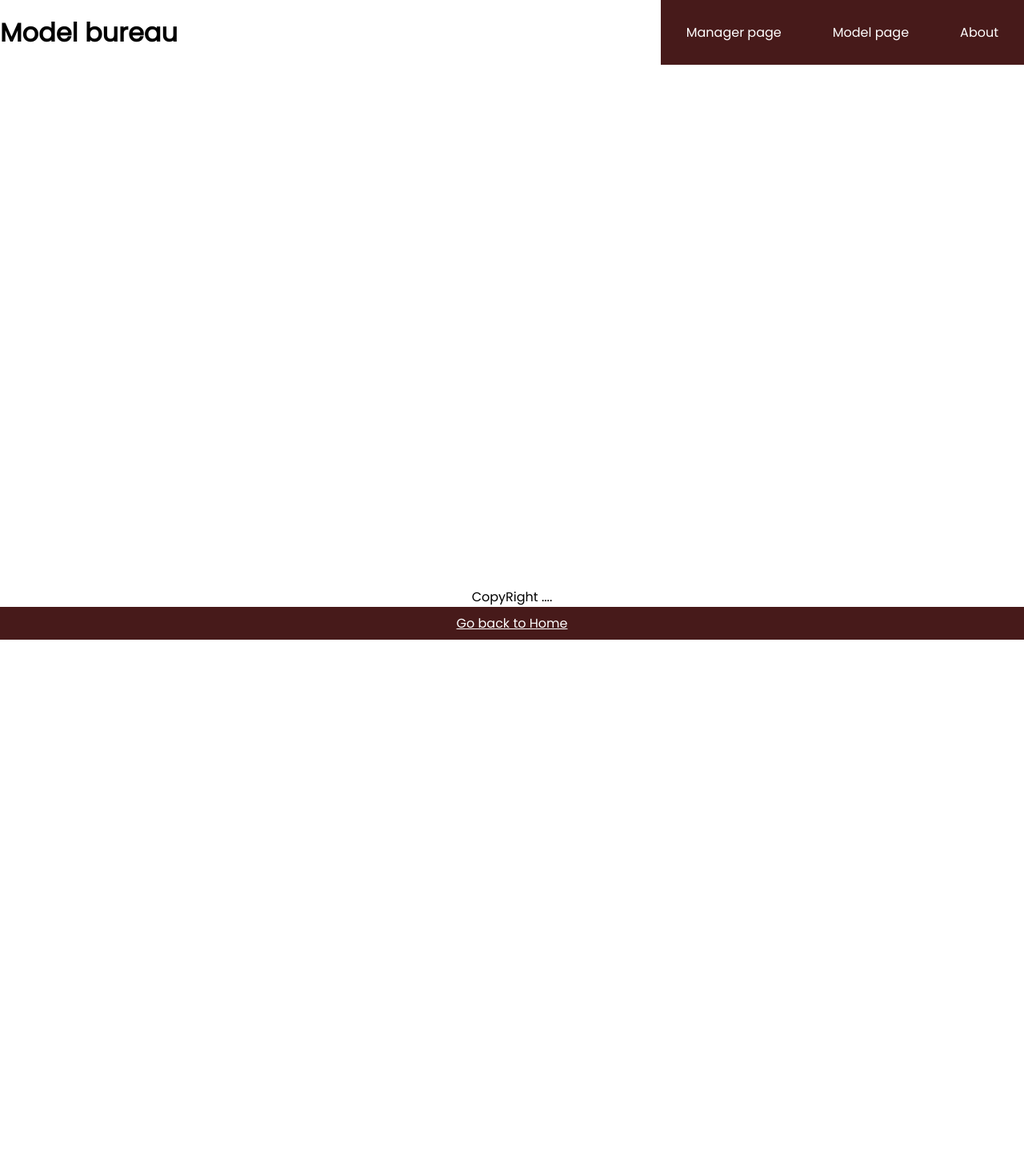
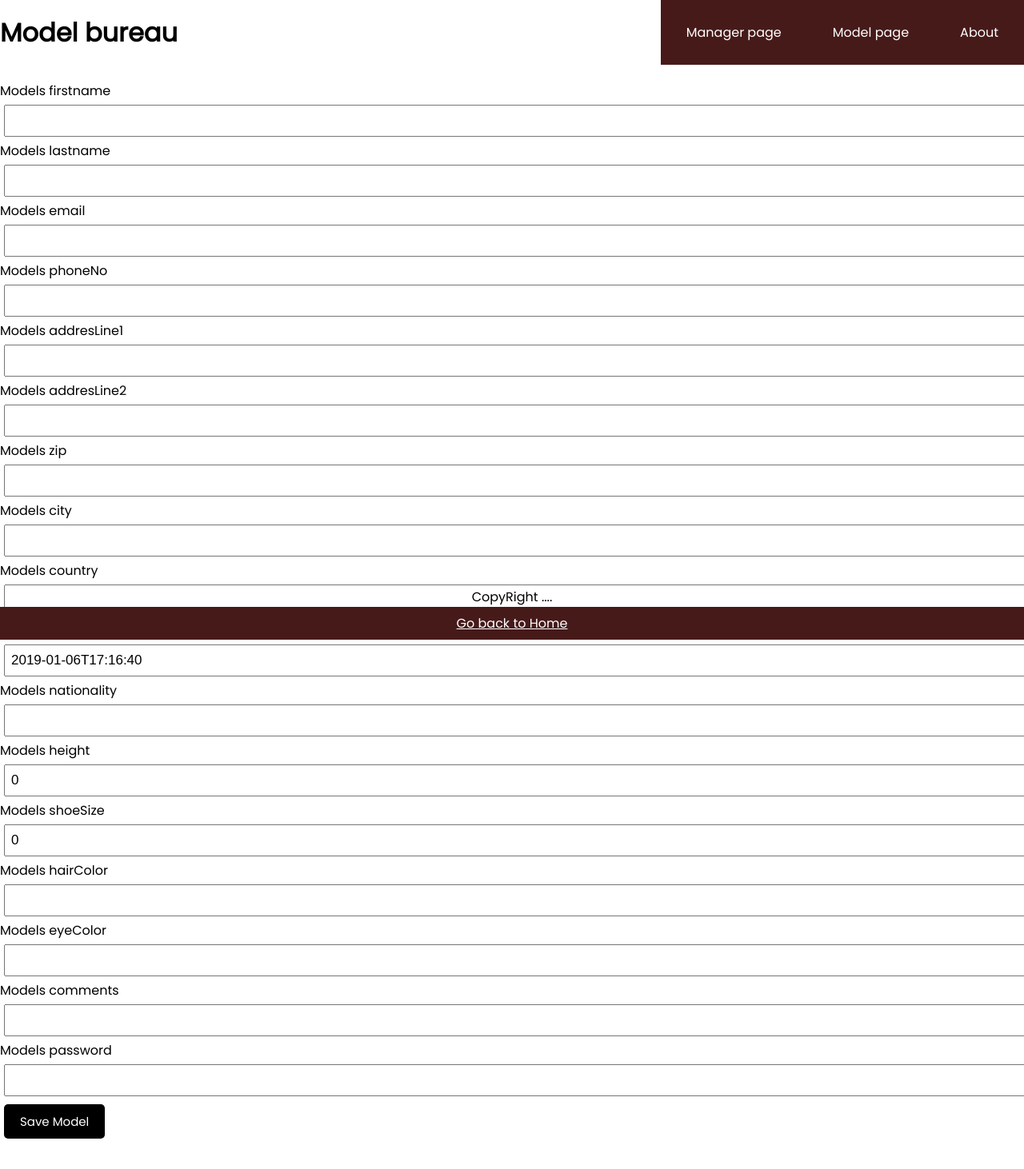
Before and after one commit to Eva-Vib-And/Gui_Assignment_3, a Vue app: page /createmodel in a window 1280 px wide. Shown: the top 1462 px of the page at 80% size. Before the commit the page ends 800 px from the top, so only its background shows below. Built offline with nearby package versions, Linux system fonts and the light colour scheme.

Commit message:
add manager og add mondel virker nu

```diff
--- /dev/null
+++ b/src/components/AddManager.vue
@@ -0,0 +1,88 @@
+<template>
+    <div class="form-control">
+        <label for="email">Email</label>
+        <input type="text" v-model="email" name="email">
+    </div>
+    <div class="form-control">
+            <label for="password">password</label>
+             <input type="text" v-model="password" name="password" />
+    </div>
+    <div class="form-control">
+            <label for="managerFName">FirstName </label>
+             <input type="text" v-model="managerFName" name="managerFName" />
+    </div>
+    <div class="form-control">
+            <label for="managerLName">LastName</label>
+             <input type="text" v-model="managerLName" name="managerLName" />
+    </div>
+    <input type="button" value="Save Manager" v-on:click="submit" class="btn btn-block"/>
+</template>
+
+
+<script>
+export default{
+    name: 'AddManager',
+     data(){
+         return{
+         email: "",
+         password:"",
+         managerFName:"",
+         managerLName:"",
+         }
+     },
+     methods:{
+       async submit(){
+             var AddManager ={
+                 email: this.email,
+                 password: this.password,
+                 managerFName: this.managerFName,
+                 managerLName: this.managerLName
+            }
+         try {
+          //console.log("token"+localStorage.getItem("token"))
+          let res = await fetch("https://localhost:44368/api/Managers",{
+          method: 'POST',
+          body: JSON.stringify(AddManager),
+          credentials: 'include',
+          headers: {
+              'Authorization': 'Bearer ' + localStorage.getItem("token"),
+              'Content-Type': 'application/json'
+          }
+
+      })//.then(responseJson => {this.response = responseJson;}).catch(error => alert('Something bad happend: ' + error));
+        if (res.ok) {
+                let data = await res.json()
+                this.models = [...this.models,data]
+                this.$router("ManagerSide");
+            }
+        }catch (error) {
+                alert(alert('Something bad happened ' + error))
+        }
+         this.email=''
+         this.password=''
+         this.managerFName=''
+         this.managerLName=''
+
+        }
+     }
+}
+
+</script>
+<style scoped>
+.add-form {
+  margin-bottom: 40px;
+}
+.form-control {
+  margin: 0px 0;
+}
+.form-control label {
+  display: block;
+}
+.form-control input {
+  width: 100%;
+  height: 40px;
+  margin: 5px;
+  padding: 3px 7px;
+  font-size: 17px;
+}
+</style>
--- a/src/components/AddModel.vue
+++ b/src/components/AddModel.vue
@@ -1,75 +1,75 @@
 <template>
    <form @submit="onSubmit" class="add-form">
         <div class="form-control">
-            <label>Models firstname</label>
-             <input type="text" v-model="firstName" name="firstName" placeholder="Add firstName" />
+            <label for="FirstName">Models firstname</label>
+             <input type="text" v-model="FirstName" name="FirstName" required />
         </div>
         <div class="form-control">
-            <label>Models lastname</label>
-             <input type="text" v-model="lastName" name="lastName" placeholder="Add lastName" />
+            <label for="LastName">Models lastname</label>
+             <input type="text" v-model="LastName" name="LastName" required />
         </div>
         <div class="form-control">
-            <label>Models email</label>
-             <input type="text" v-model="email" name="email" placeholder="Add Email" />
+            <label for="Email">Models email</label>
+             <input type="text" v-model="Email" name="Email" required />
         </div>
         <div class="form-control">
-            <label>Models phoneNo</label>
-             <input type="text" v-model="phoneNo" name="phoneNo" placeholder="Add phoneNo" />
+            <label for="PhoneNo">Models phoneNo</label>
+             <input type="text" v-model="PhoneNo" name="PhoneNo" required />
         </div>
         <div class="form-control">
-            <label>Models addresLine1</label>
-             <input type="text" v-model="addresLine1" name="addresLine1" placeholder="Add addresLine1" />
+            <label for="AdressLine1">Models addresLine1</label>
+             <input type="text" v-model="AddresLine1" name="AddresLine1" required />
         </div>
         <div class="form-control">
-            <label>Models addresLine2</label>
-             <input type="text" v-model="addresLine2" name="addresLine2" placeholder="Add addresLine2" />
+            <label for="AdressLine2">Models addresLine2</label>
+             <input type="text" v-model="AddresLine2" name="AddresLine2" />
         </div>
         <div class="form-control">
-            <label>Models zip</label>
-             <input type="text" v-model="zip" name="zip" placeholder="Add zip" />
+            <label for="Zip">Models zip</label>
+             <input type="text" v-model="Zip" name="Zip" required />
         </div>
         <div class="form-control">
-            <label>Models city</label>
-             <input type="text" v-model="city" name="city" placeholder="Add city" />
+            <label for="City">Models city</label>
+             <input type="text" v-model="City" name="City" required />
         </div>
         <div class="form-control">
-            <label>Models country</label>
-             <input type="text" v-model="country" name="country" placeholder="Add country" />
+            <label for="Country">Models country</label>
+             <input type="text" v-model="Country" name="Country" required />
         </div>
         <div class="form-control">
-            <label>Models birthDate</label>
-             <input type="text" v-model="birthDate" name="birthDate" placeholder="Add birthDate" />
+            <label for="Birthday">Models birthDate</label>
+             <input type="text" v-model="BirthDate" name="BirthDate" required />
         </div>
         <div class="form-control">
-            <label>Models nationality</label>
-             <input type="text" v-model="nationality" name="nationality" placeholder="Add nationality" />
+            <label for="Nationality">Models nationality</label>
+             <input type="text" v-model="Nationality" name="Nationality" required />
         </div>
         <div class="form-control">
-            <label>Models height</label>
-             <input type="text" v-model="height" name="height" placeholder="Add height" />
+            <label for="Height">Models height</label>
+             <input type="text" v-model="Height" name="Height" required />
         </div>
         <div class="form-control">
-            <label>Models shoeSize</label>
-             <input type="text" v-model="shoeSize" name="shoeSize" placeholder="Add shoeSize" />
+            <label for="ShoeSize">Models shoeSize</label>
+             <input type="text" v-model="ShoeSize" name="ShoeSize" required />
         </div>
         <div class="form-control">
-            <label>Models hairColor</label>
-             <input type="text" v-model="hairColor" name="hairColor" placeholder="Add hairColor" />
+            <label for="HairColor">Models hairColor</label>
+             <input type="text" v-model="HairColor" name="HairColor" required />
         </div>
         <div class="form-control">
-            <label>Models eyeColor</label>
-             <input type="text" v-model="eyeColor" name="eyeColor" placeholder="Add eyeColor" />
+            <label for="EyeColor">Models eyeColor</label>
+             <input type="text" v-model="EyeColor" name="EyeColor" required />
         </div>
         <div class="form-control">
-            <label>Models comments</label>
-             <input type="text" v-model="comments" name="comments" placeholder="Add comments" />
+            <label for="Comments">Models comments</label>
+             <input type="text" v-model="Comments" name="Comments" />
         </div>
         <div class="form-control">
-            <label>Models password</label>
-             <input type="text" v-model="password" name="password" placeholder="Add password" />
+            <label for="PassWord">Models password</label>
+             <input type="text" v-model="Password" name="Password" required />
         </div>
 
-        <input type="submit" value="Save Model" class="btn btn-block"/>
+        <input type="button" value="Save Model" v-on:click="submit" class="btn btn-block"/>
    </form>
 </template>
 
@@ -79,72 +79,86 @@ export default {
     data(){
         return{
             Account: "",
-            firstName: "",
-            lastName: "",
-            email: "",
-            password: "",
-            phoneNo: "",
-            addresLine1: "",
-            addresLine2: "",
-            zip: "",
-            city: "",
-            country: "",
-            birthDate: "",
-            nationality: "",
-            height: 0,
-            shoeSize: 0,
-            hairColor: "",
-            eyeColor: "",
-            comments: "",
+            FirstName: "",
+            LastName: "",
+            Email: "",
+            Password: "",
+            PhoneNo: "",
+            AddresLine1: "",
+            AddresLine2: "",
+            Zip: "",
+            City: "",
+            Country: "",
+            BirthDate: "2019-01-06T17:16:40",
+            Nationality: "",
+            Height: 0,
+            ShoeSize: 0,
+            HairColor: "",
+            EyeColor: "",
+            Comments: "",
 
         }
     },
     methods: {
-        onSubmit(e) {
-      e.preventDefault()
-      if (!this.text) {
-        alert('Please add a model')
-        return
-      }
+       async submit(){
       var AddModel = {
             Account: this.Account,
-            firstName: this.firstName,
-            lastName: this.lastName,
-            email: this.email,
-            phoneNo: this.phoneNo,
-            addresLine1: this.addresLine1,
-            addresLine2: this.addresLine2,
-            zip: this.zip,
-            city: this.city,
-            country: this.country,
-            birthDate: this.birthDate,
-            nationality: this.nationality,
-            height: this.height,
-            shoeSize: this.shoeSize,
-            hairColor: this.hairColor,
-            eyeColor: this.eyeColor,
-            comments: this.comments,
-            password: this.password
+            FirstName: this.FirstName,
+            LastName: this.LastName,
+            Email: this.Email,
+            Password: this.Password,
+            PhoneNo: this.PhoneNo,
+            AddresLine1: this.AddresLine1,
+            AddresLine2: this.AddresLine2,
+            Zip: this.Zip,
+            City: this.City,
+            Country: this.Country,
+            BirthDate: this.BirthDate,
+            Nationality: this.Nationality,
+            Height: parseFloat(this.Height),
+            ShoeSize: parseInt(this.ShoeSize),
+            HairColor: this.HairColor,
+            EyeColor: this.EyeColor,
+            Comments: this.Comments,
       }
-      this.$emit('add-model-details', AddModel)
+         try {
+          console.log("token"+localStorage.getItem("token"))
+          let res = await fetch("https://localhost:44368/api/Models",{
+          method: 'POST',
+          body: JSON.stringify(AddModel),
+          credentials: 'include',
+          headers: {
+              'Authorization': 'Bearer ' + localStorage.getItem("token"),
+              'Content-Type': 'application/json'
+          }
+
+      })//.then(responseJson => {this.response = responseJson;}).catch(error => alert('Something bad happend: ' + error));
+        if (res.ok) {
+                let data = await res.json()
+                this.models = [...this.models,data]
+                this.$router("ManagerSide");
+            }
+        }catch (error) {
+                alert(alert('Something bad happened ' + error))
+        }
       this.Account =''
-      this.firstName =''
-      this.lastName =''
-      this.email =''
-      this.phoneNo =''
-      this.addresLine1 =''
-      this.addresLine2 =''
-      this.zip=''
-      this.city=''
-      this.country=''
-      this.birthDate =''
-      this.nationality=''
-      this.height=0
-      this.shoeSize=0
-      this.hairColor=''
-      this.eyeColor=''
-      this.comments=''
-      this.password=''
+      this.FirstName =''
+      this.LastName =''
+      this.Email =''
+      this.Password=''
+      this.PhoneNo =''
+      this.AddresLine1 =''
+      this.AddresLine2 =''
+      this.Zip=''
+      this.City=''
+      this.Country=''
+      this.BirthDate ='2019-01-06T17:16:40'
+      this.Nationality=''
+      this.Height=''
+      this.ShoeSize=''
+      this.HairColor=''
+      this.EyeColor=''
+      this.Comments=''
         },
     },
 }
--- a/src/views/CreateModel.vue
+++ b/src/views/CreateModel.vue
@@ -0,0 +1,14 @@
+<template>
+    <AddModel />
+</template>
+
+<script>
+import AddModel from '@/components/AddModel.vue'
+
+export default {
+    name: "CreateModel",
+    components: {
+        AddModel
+    }
+}
+</script>
--- a/src/views/ManagerSide.vue
+++ b/src/views/ManagerSide.vue
@@ -6,8 +6,9 @@
 </div>
     <!-- Side navigation -->
 <div class="sidenav">
-  <a router-link to="">Add Model</a>
-   <a router-link to="">Add Manager</a>
+  <a> <router-link to="/createmodel">Add Model</router-link>
+  </a>
+   <a ><router-link to="/createmanager">Add Manager</router-link></a>
     <a router-link to="">Add New Job</a>
   <a router-link to="">Add Model to Job</a>
     <a router-link to="">Delete model from Jobs</a>
```
Also changed, not shown: src/router/index.js (+12 -0 lines), src/views/CreateManager.vue (added, +14 -0 lines).
